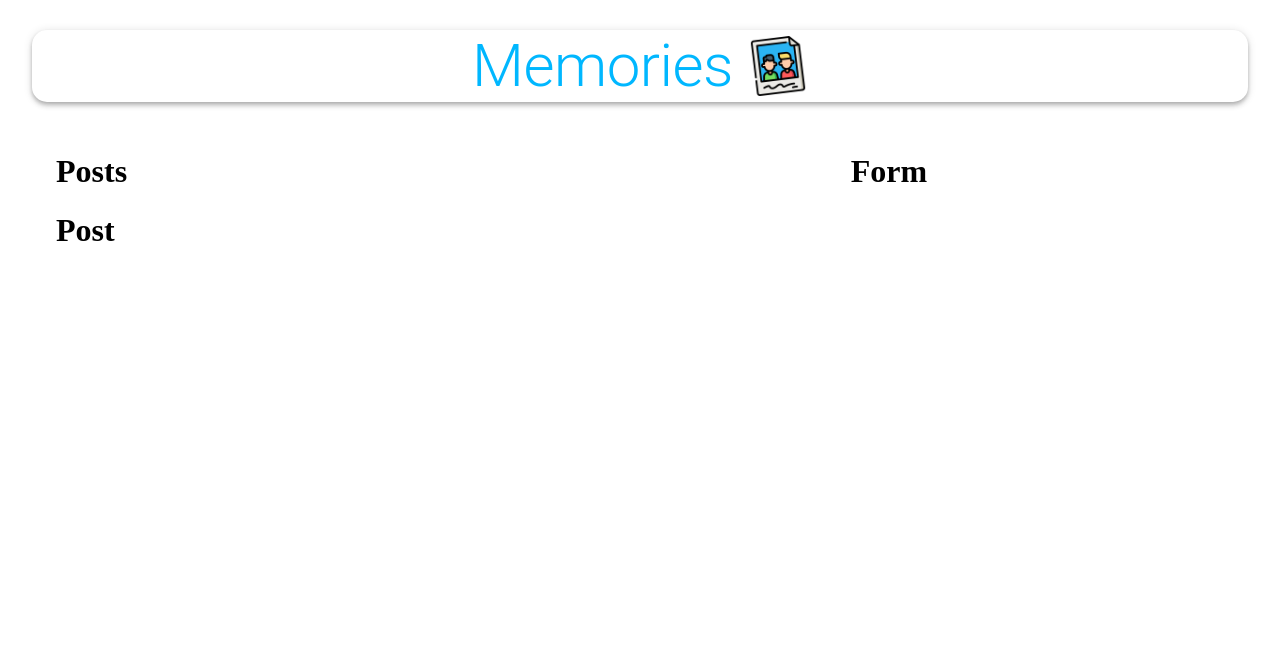
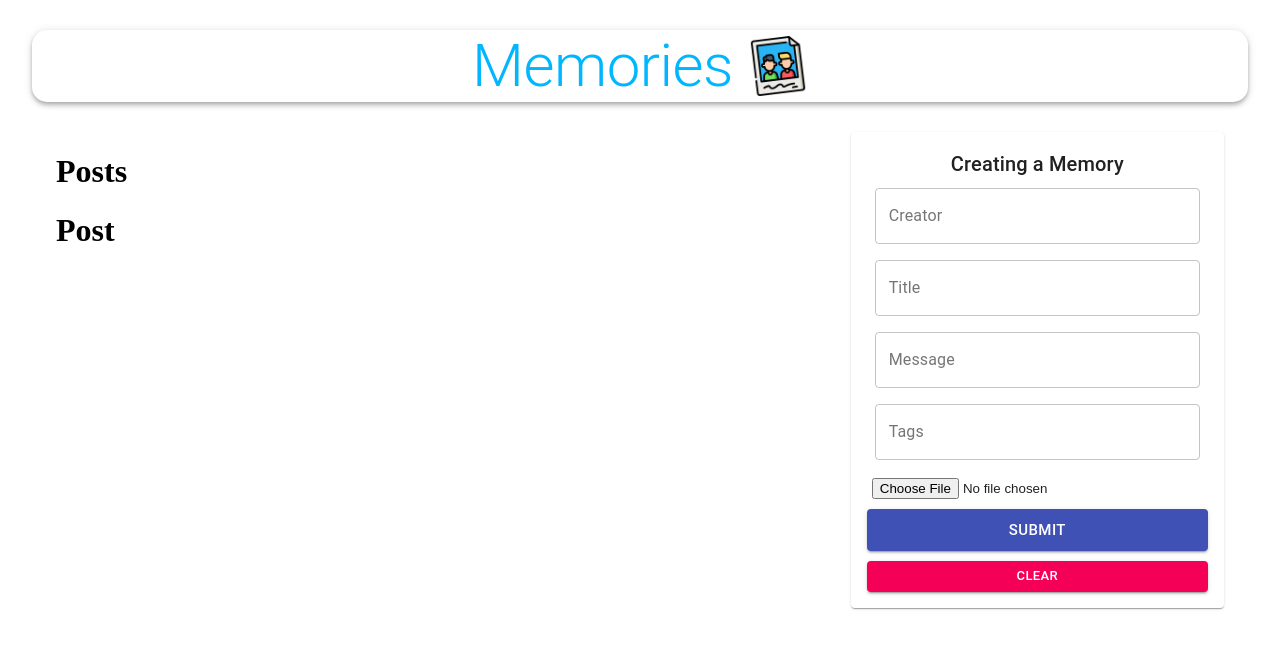
Before and after one commit to StevenACZ/memories-client, a React (Create React App) app: page / in a window 1280 px wide. Shown: the top 648 px of the page. Built offline with nearby package versions, Linux system fonts and the light colour scheme; no server answers.

Commit message:
Form added and improved

```diff
--- a/src/components/Form/Form.jsx
+++ b/src/components/Form/Form.jsx
@@ -1,16 +1,100 @@
 // React
-import React from 'react';
+import React, { useState } from 'react';
+
+// Material UI
+import { TextField, Button, Typography, Paper } from '@material-ui/core';
+
+// React Base64
+import FileBase from 'react-file-base64';
 
 // Styles
 import useStyles from './Styles';
 
 function Form() {
+	const [postData, setPostData] = useState({
+		creator: '',
+		title: '',
+		message: '',
+		tags: '',
+		selectedFile: '',
+	});
 	const classes = useStyles();
 
+	const handleSubmit = () => {};
+
+	const clear = () => {};
+
 	return (
-		<div>
-			<h1>Form</h1>
-		</div>
+		<Paper className={classes.paper}>
+			<form
+				autoComplete="off"
+				noValidate
+				className={`${classes.root} ${classes.form}`}
+				onSubmit={handleSubmit}
+			>
+				<Typography variant="h6">Creating a Memory</Typography>
+				<TextField
+					name="creator"
+					variant="outlined"
+					label="Creator"
+					fullWidth
+					value={postData.creator}
+					onChange={e => setPostData({ ...postData, creator: e.target.value })}
+				/>
+				<TextField
+					name="title"
+					variant="outlined"
+					label="Title"
+					fullWidth
+					value={postData.title}
+					onChange={e => setPostData({ ...postData, title: e.target.value })}
+				/>
+				<TextField
+					name="message"
+					variant="outlined"
+					label="Message"
+					fullWidth
+					value={postData.message}
+					onChange={e => setPostData({ ...postData, message: e.target.value })}
+				/>
+				<TextField
+					name="tags"
+					variant="outlined"
+					label="Tags"
+					fullWidth
+					value={postData.tags}
+					onChange={e => setPostData({ ...postData, tags: e.target.value })}
+				/>
+				<div className={classes.fileInput}>
+					<FileBase
+						type="file"
+						multiple={false}
+						onDone={({ base64 }) =>
+							setPostData({ ...postData, selectedFile: base64 })
+						}
+					/>
+				</div>
+				<Button
+					className={classes.buttonSubmit}
+					variant="contained"
+					color="primary"
+					size="large"
+					type="submit"
+					fullWidth
+				>
+					Submit
+				</Button>
+				<Button
+					variant="contained"
+					color="secondary"
+					size="small"
+					onClick={clear}
+					fullWidth
+				>
+					Clear
+				</Button>
+			</form>
+		</Paper>
 	);
 }
 
```
